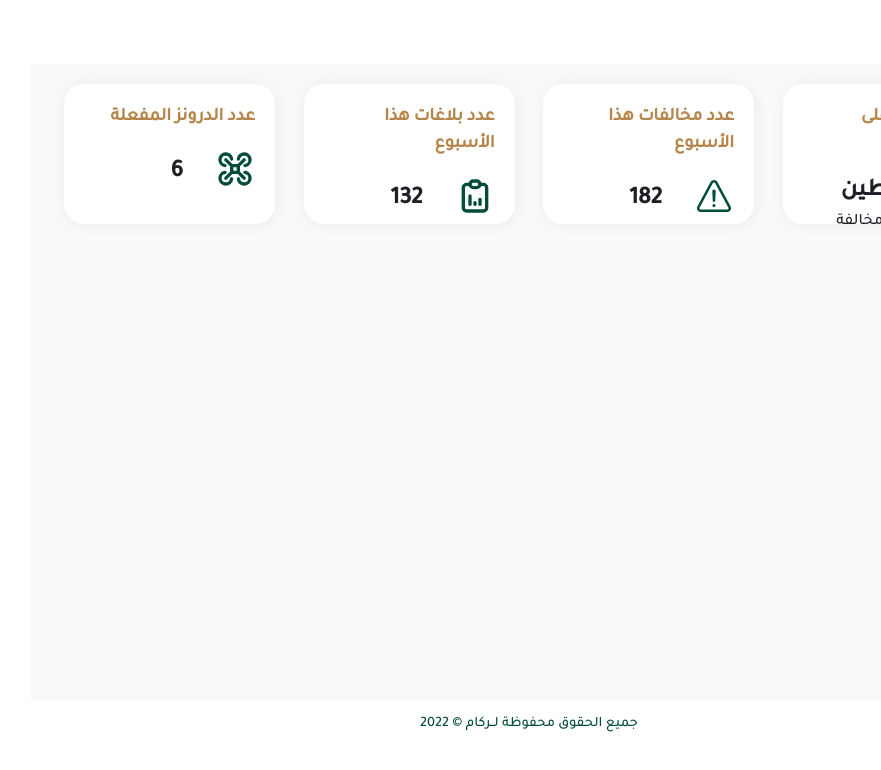
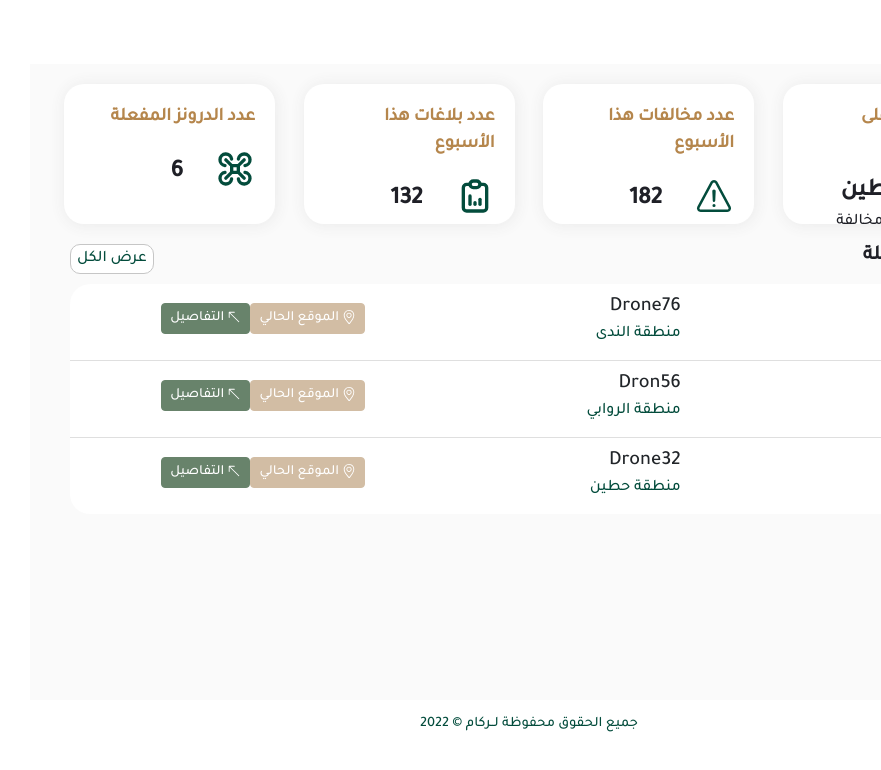
Before and after one commit to SuperReem/Rukam, a React (Create React App) app: page / in a window 1280 px wide. Shown: the top 770 px of the page, without its empty margins (399-1280 px from the left). Built offline with nearby package versions, Linux system fonts and the light colour scheme.

Commit message:
Report card

```diff
--- a/src/App.js
+++ b/src/App.js
@@ -9,5 +9,4 @@ function App() {
     </div>
   );
 }
-
 export default App;
--- a/src/components/Reports/Report_card.js
+++ b/src/components/Reports/Report_card.js
@@ -0,0 +1,31 @@
+import './report_card.css';
+import Button from 'react-bootstrap/Button';
+import { BsArrowUpLeft } from "react-icons/bs";
+import {FiTrash} from 'react-icons/fi';
+function ReportCard({status}){
+    return <>
+    <div className="report-card-container">
+        <div className="report-card">
+            <div className={"report-status-container "+status}>
+                <h5>{status == 'unsent'? 'غير مرسل': status == 'pending'? 'قيد الإنتظار' : status == 'under_processing'? 'قيد المراجعة' : "مغلق"}</h5>
+            </div>
+            <div className="report-card-content d-flex flex-column flex-md-row justify-content-between align-items-end pt-3">
+              <div className='d-flex'>
+                  <h5 className='ms-4'>حي حطين، شارع الورد</h5>
+                  <p className='report-time'>منذ 3 ساعات</p>
+              </div>
+              <div>
+                <Button variant="secondary" size="sm" id="details-button" className='ms-3'>
+                    <BsArrowUpLeft /> التفاصيل
+                </Button>
+                <Button variant="secondary" size="sm" id="delete-report-button">
+                    <FiTrash /> حذف البلاغ
+                </Button>
+              </div>
+            </div>
+        </div>
+    </div>
+   </>
+}
+
+export default ReportCard;
--- /dev/null
+++ b/src/components/Reports/report_card.css
@@ -0,0 +1,43 @@
+.report-card-container{
+    padding-top: 0.5em;
+    margin-bottom: 0.7em;
+}
+.report-card{
+   background-color: white;
+   box-shadow: 1px 1px 15px 1px #ebebeb;
+   width: 90%;
+   border-radius: 10px;
+   padding: 0.8em;
+}
+.report-status-container{
+   border-radius: 10px;
+   width: fit-content;
+   padding: 0.1em 0.5em 0.1em 0.5em;
+   margin-right: 0.2em;
+   margin-top: -1.2em;
+}
+.pending{
+   background-color: rgba(242, 232, 120, 0.63);
+}
+.unsent{
+    background-color: #E9E9E9;
+    color: #4D4D4D;
+}
+.under_processing{
+    background-color: #b7d0ece1;
+}
+.closed{
+    background-color: #e4e9e4;
+    color: var(--primary);
+}
+#delete-report-button{
+    background-color: #B5864C !important;
+    border-color: #B5864C !important;
+}
+#delete-report-button:hover{
+    background-color: #9e7440 !important;
+}
+.report-time{
+    font-size: 16px;
+    color: #8b8b8b;
+}
--- a/src/index.css
+++ b/src/index.css
@@ -15,6 +15,7 @@ body {
 :root{
   --primary: #034C3C;
   --light_green: #68836B;
+  --light_green_hover: #536d56;
   --brown: #B5864C;
   --light_brown: #D2BDA4;
 }
--- a/src/views/Dashboard/Dashboard.js
+++ b/src/views/Dashboard/Dashboard.js
@@ -1,7 +1,13 @@
 import './dashboard.css';
+import ListGroup from 'react-bootstrap/ListGroup';
+import Row from 'react-bootstrap/Row';
+import Col from 'react-bootstrap/Col';
+import Button from 'react-bootstrap/Button';
+import DroneIcon from '../../assets/images/DRONE_ICON.png';
 import {SlLocationPin} from 'react-icons/sl';
 import {IoWarningOutline} from 'react-icons/io5';
 import {TbReportAnalytics,TbDrone} from 'react-icons/tb';
+import { BsArrowUpLeft } from "react-icons/bs";
 const Dashboard = ()=>{
 
     return <>
@@ -45,6 +51,77 @@ const Dashboard = ()=>{
                </div>
             </div>
         </div>
+        <div className='active-drones-container'>
+          <div className='d-flex justify-content-between pb-2'>
+            <h5 className='active-drones-title'>الدرونز المفعلة</h5>
+            <button id='show-all-button'>عرض الكل</button>
+          </div>
+          <div className='active-drones-list-container'>
+            <div className='active-drones-list'>
+               <ListGroup variant="flush" id='Active-Drones-ListGroup'>
+                    <ListGroup.Item>
+                        <Row className='active-drone-row'>
+                          <Col>
+                            <img src={DroneIcon} className='active-drone-icon'></img>
+                          </Col>
+                          <Col>
+                            <Row className='active-drones-drone-name'>Drone76</Row>
+                            <Row className='active-drones-region-name'>منطقة الندى</Row>
+                          </Col>
+                          <Col>
+                          <Col>
+                            <Button variant="secondary" size="sm" id="current-loc-button">
+                                <SlLocationPin /> الموقع الحالي
+                            </Button>
+                            <Button variant="secondary" size="sm" id="details-button">
+                                <BsArrowUpLeft /> التفاصيل
+                            </Button>
+                          </Col>
+                          </Col>
+                        </Row>
+                    </ListGroup.Item>
+                    <ListGroup.Item>
+                        <Row className='active-drone-row'>
+                          <Col>
+                            <img src={DroneIcon} className='active-drone-icon'></img>
+                          </Col>
+                          <Col>
+                            <Row className='active-drones-drone-name'>Dron56</Row>
+                            <Row className='active-drones-region-name'>منطقة الروابي</Row>
+                          </Col>
+                          <Col>
+                            <Button variant="secondary" size="sm" id="current-loc-button">
+                                <SlLocationPin /> الموقع الحالي
+                            </Button>
+                            <Button variant="secondary" size="sm" id="details-button">
+                                <BsArrowUpLeft /> التفاصيل
+                            </Button>
+                          </Col>
+                        </Row>
+                    </ListGroup.Item>
+                    <ListGroup.Item>
+                        <Row className='active-drone-row'>
+                          <Col>
+                           <img src={DroneIcon} className='active-drone-icon'></img>
+                          </Col>
+                          <Col>
+                            <Row className='active-drones-drone-name'>Drone32</Row>
+                            <Row className='active-drones-region-name'>منطقة حطين</Row>
+                          </Col>
+                          <Col>
+                            <Button variant="secondary" size="sm" id="current-loc-button">
+                                <SlLocationPin /> الموقع الحالي
+                            </Button>
+                            <Button variant="secondary" size="sm" id="details-button">
+                                <BsArrowUpLeft /> التفاصيل
+                            </Button>
+                          </Col>
+                        </Row>
+                    </ListGroup.Item>
+               </ListGroup>
+            </div>
+          </div>
+        </div>
     </div>
     </>
 }
--- a/src/views/Dashboard/dashboard.css
+++ b/src/views/Dashboard/dashboard.css
@@ -1,3 +1,9 @@
+:root{
+    --brown: #B5864C;
+    --light_brown: #D2BDA4;
+    --light_brown_hover: #a18e75;
+    --light_green_hover: #536d56;
+ }
 .statistics-cards-container{
     display: flex;
     height: 140px;
@@ -23,3 +29,52 @@
     font-weight: 600;
     font-size: 24px;
 }
+.active-drones-container{
+    padding-top: 0.5em;
+    padding-right: 0.5em;
+    padding-left: 0.5em;
+}
+.active-drones-list{
+    border-radius: 20px;
+}
+.active-drones-title{
+    font-weight: 600;
+}
+#show-all-button{
+    border-radius: 10px;
+    border: 1px solid #c6c6c6 !important;
+    color: var(--primary);
+    height: 30px;
+    background-color: white !important;
+    font-size: 0.4em;
+}
+#show-all-button:hover{
+    background-color: rgb(250, 250, 250) !important;
+}
+.active-drone-icon{
+    height: 45px;
+    width: 50px;
+}
+#Active-Drones-ListGroup{
+    border-radius: 20px;
+}
+.active-drones-drone-name{
+    font-size: 20px;
+}
+.active-drones-region-name{
+    font-size: 16px;
+    color: var(--primary);
+}
+#details-button {
+    background-color: var(--light_green);
+}
+#details-button:hover {
+    background-color: var(--light_green_hover) !important;
+}
+#current-loc-button{
+    background-color: var(--light_brown) !important;
+    border-color: var(--light_brown) !important;
+}
+#current_loc_button:hover {
+    background-color: var(--light_brown_hover) !important;
+}
--- a/src/views/Detections/detection_list.css
+++ b/src/views/Detections/detection_list.css
@@ -19,16 +19,14 @@
     border: 1px  white solid;
     padding: 4px 12px;
     background-color: white;
+    box-shadow: 0 0 2px var(--light_green);
+}
 
-    box-shadow: 0 0 2px var(--light_green);
-  }
-
-
-  .custom-input:focus {
+.custom-input:focus {
     outline: none;
     border: 1px solid var(--light_green);
     box-shadow: 0 0 10px 2px  var(--light_green);
-  }
+}
 
 #card {
     background-color: white;
@@ -38,8 +36,6 @@
     margin-right: 3%;
     font-size: 0.45em;
     text-align: right;
-
-
 }
 
 #headings {
@@ -68,7 +64,10 @@
     display: none;
 }
 
-
+#row{
+    padding: 0.4em;
+    border-radius: 10px;
+}
 #row:hover #button-details {
     display: inline-block;
 
@@ -76,17 +75,12 @@
 
 #row:hover {
     background-color: #d2bda43d;
-
-
-
 }
 
 
 .style-custom {
     background-color: var(--light_green) !important;
 }
-
-
 
 #pagination {
     direction: ltr !important;
@@ -96,5 +90,4 @@
 #page-number {
     text-align: center;
     font-size: 0.8em !important;
-
 }
--- a/src/views/Drones/Drones_list.js
+++ b/src/views/Drones/Drones_list.js
@@ -1,6 +1,11 @@
+import ReportCard from "../../components/Reports/Report_card";
+
 const DroneList = ()=>{
     return <>
-    <div>Drones</div>
+    <div>Drones
+        <ReportCard status={'unsent'}/>
+        <ReportCard status={'unsent'}/>
+    </div>
    </>
 }
 
--- a/src/views/Login/Login.js
+++ b/src/views/Login/Login.js
@@ -1,5 +1,5 @@
 import { useState } from "react";
-import './Login.css';
+import './login.css';
 import Button from 'react-bootstrap/Button';
 import { BsArrowUpLeft } from "react-icons/bs";
 
```
Also changed, not shown: src/views/Detections/Detection_list.js (+8 -6 lines), src/assets/images/DRONE_ICON.png.
